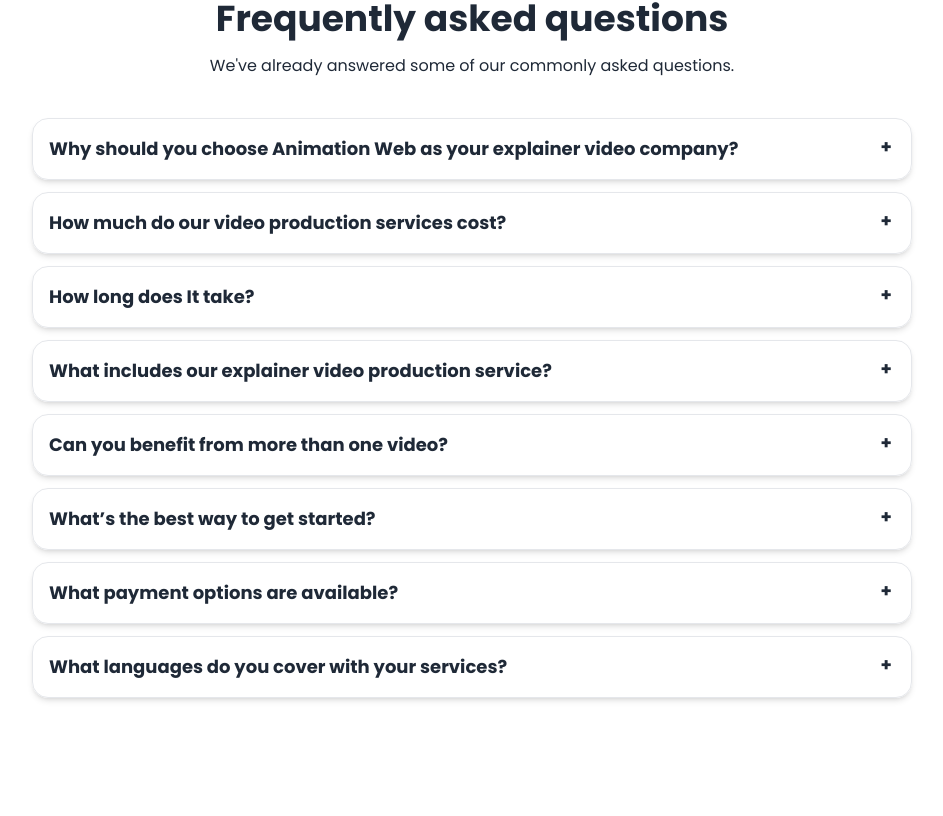
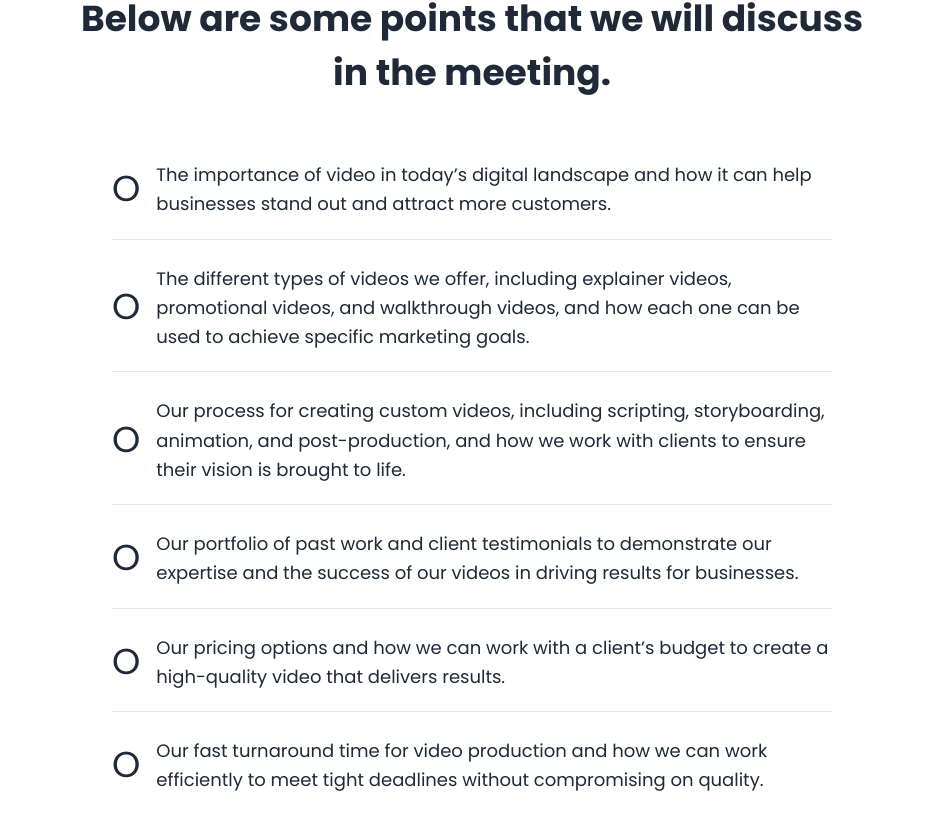
Before and after one commit to naimalinaim1/animation-web, a React (Vite) app: page /contact-us in a window 1280 px wide. Shown: the part 1404-2220 px from the top of the page, without its empty margins (168-1111 px from the left). Built offline with nearby package versions, Linux system fonts and the light colour scheme.

Commit message:
Contact us Discuss section added

```diff
--- a/src/pages/ContactUs/ContactUs.jsx
+++ b/src/pages/ContactUs/ContactUs.jsx
@@ -1,5 +1,6 @@
 import ContactUsBanner from "./section/ContactUsBanner/ContactUsBanner";
 import ContactUsCalendar from "./section/ContactUsCalendar/ContactUsCalendar";
+import ContactUsDiscuss from "./section/ContactUsDiscuss/ContactUsDiscuss";
 import ContactUsFaq from "./section/ContactUsFaq/ContactUsFaq";
 
 const ContactUs = () => {
@@ -7,6 +8,7 @@
     <main>
       <ContactUsBanner />
       <ContactUsCalendar />
+      <ContactUsDiscuss />
       <ContactUsFaq />
     </main>
   );
--- a/src/pages/ContactUs/section/ContactUsCalendar/ContactUsCalendar.jsx
+++ b/src/pages/ContactUs/section/ContactUsCalendar/ContactUsCalendar.jsx
@@ -64,7 +64,7 @@
 
   return (
     <section>
-      <article className="w-[94%] max-w-4xl mx-auto my-24 shadow-md py-10 px-2">
+      <article className="w-[94%] max-w-4xl mx-auto my-24 shadow-sm py-10 px-2">
         <div className="grid grid-cols-2">
           {/* calender */}
           <div>
--- a/src/pages/ContactUs/section/ContactUsDiscuss/ContactUsDiscuss.jsx
+++ b/src/pages/ContactUs/section/ContactUsDiscuss/ContactUsDiscuss.jsx
@@ -1,10 +1,29 @@
+import ContactUsDiscussItem from "./ContactUsDiscussItem";
+import "./custom-contactus-styles.css";
 
 const ContactUsDiscuss = () => {
-    return (
-        <div>
+  // discuss data
+  const discussData = [
+    "The importance of video in today’s digital landscape and how it can help businesses stand out and attract more customers.",
+    "The different types of videos we offer, including explainer videos, promotional videos, and walkthrough videos, and how each one can be used to achieve specific marketing goals.",
+    "Our process for creating custom videos, including scripting, storyboarding, animation, and post-production, and how we work with clients to ensure their vision is brought to life.",
+    "Our portfolio of past work and client testimonials to demonstrate our expertise and the success of our videos in driving results for businesses.",
+    "Our pricing options and how we can work with a client’s budget to create a high-quality video that delivers results.",
+    "Our fast turnaround time for video production and how we can work efficiently to meet tight deadlines without compromising on quality.",
+  ];
 
-        </div>
-    );
+  return (
+    <section className="w-[94%] max-w-4xl mx-auto my-24 py-10 px-2">
+      <h2 className="title-size font-bold text-center mb-10 px-8">
+        Below are some points that we will discuss in the meeting.
+      </h2>
+      <div className="contact-us-discuss px-20">
+        {discussData.map((discussItem, index) => (
+          <ContactUsDiscussItem key={index} discussItem={discussItem} />
+        ))}
+      </div>
+    </section>
+  );
 };
 
 export default ContactUsDiscuss;
--- /dev/null
+++ b/src/pages/ContactUs/section/ContactUsDiscuss/ContactUsDiscussItem.jsx
@@ -0,0 +1,16 @@
+import PropTypes from "prop-types";
+
+const ContactUsDiscussItem = ({ discussItem }) => {
+  return (
+    <div className="flex items-center gap-4 border-b py-5 mb-1">
+      <p className="text-4xl">O</p>
+      <p className="text-[18px] leading-relaxed">{discussItem}</p>
+    </div>
+  );
+};
+
+ContactUsDiscussItem.propTypes = {
+  discussItem: PropTypes.string.isRequired,
+};
+
+export default ContactUsDiscussItem;
--- /dev/null
+++ b/src/pages/ContactUs/section/ContactUsDiscuss/custom-contactus-styles.css
@@ -0,0 +1,3 @@
+.contact-us-discuss > div:last-child {
+  border: none;
+}
```
